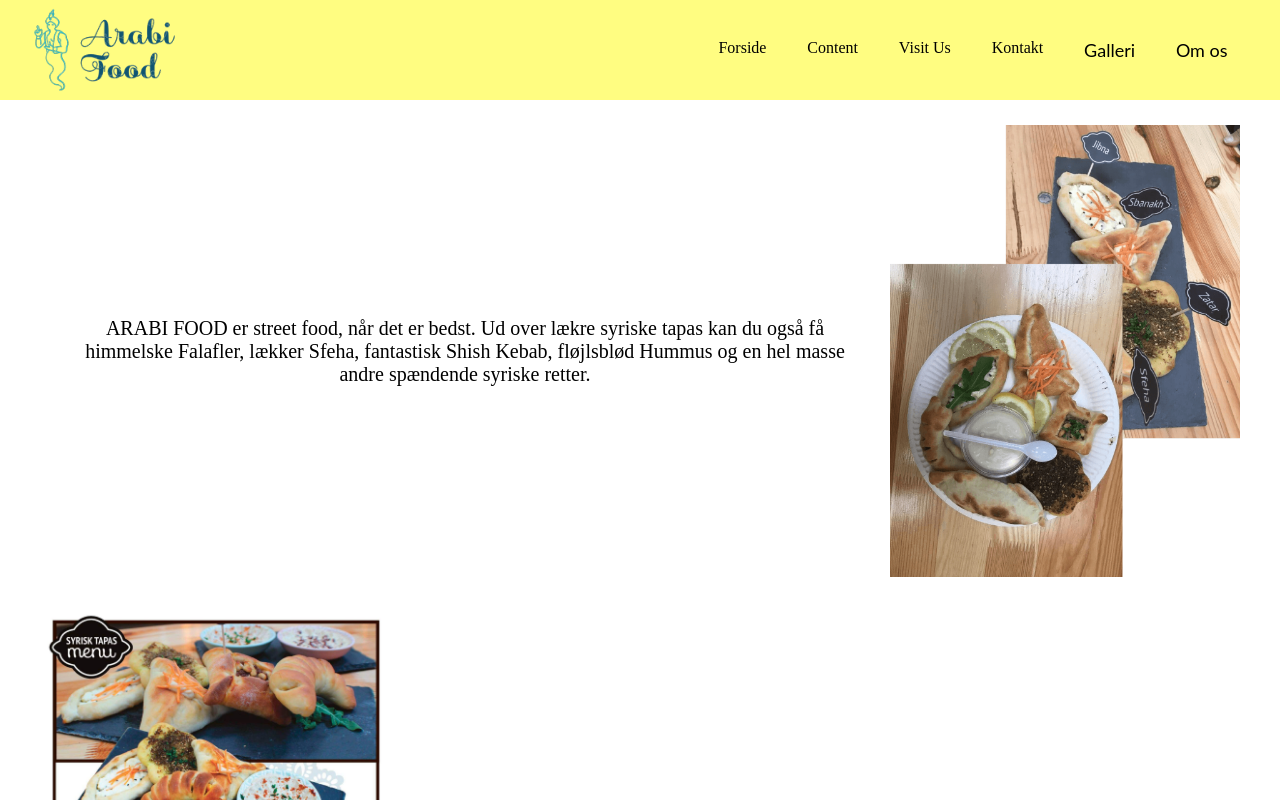
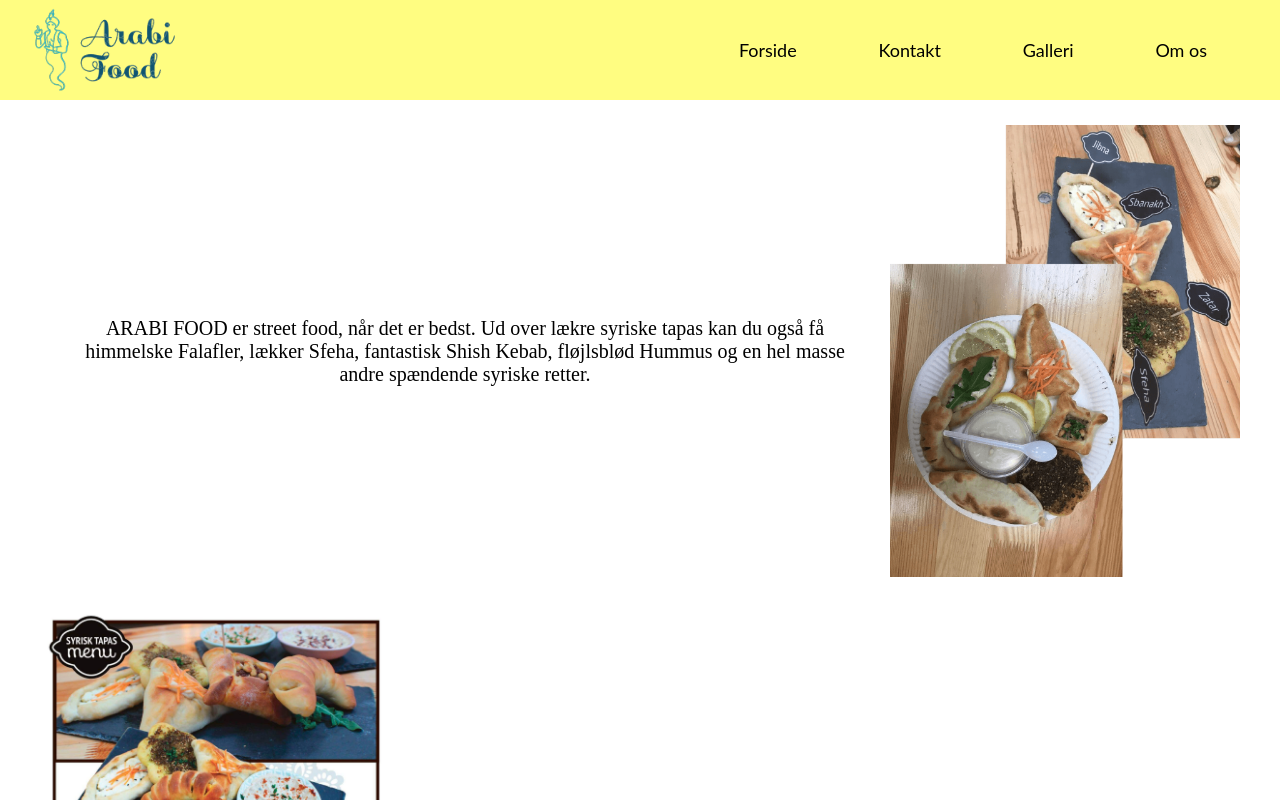
Before and after one commit to rufaidaju/ArabiFoodTapas, a React (Create React App) app: page / in a window 1280 px wide. Shown: the top 800 px of the page. Built offline with nearby package versions, Linux system fonts and the light colour scheme.

Commit message:
Back to react router

```diff
--- a/src/components/Navbar.js
+++ b/src/components/Navbar.js
@@ -10,24 +10,14 @@ function NavigationBar() {
 
         <ul>
           <li>
-            <a href="#forside">
+            <Link className="navbarItem" to="/">
               Forside
-            </a>
+            </Link>
           </li>
           <li>
-            <a href="#content">
-              Content
-            </a>
-          </li>
-          <li>
-            <a href="#visit-us">
-              Visit Us
-            </a>
-          </li>
-          <li>
-            <a href="#contact-us">
+            <Link className="navbarItem" to="/contact">
               Kontakt
-            </a>
+            </Link>
           </li>
           <li>
             <Link className="navbarItem" to="/gallery">
@@ -41,7 +31,6 @@ function NavigationBar() {
               Om os
             </Link>{" "}
           </li>
-          {/* <li ><Link className='navbarItem' to='/contact' > Kontakt</Link></li> */}
         </ul>
       </div>
     </section>
```
